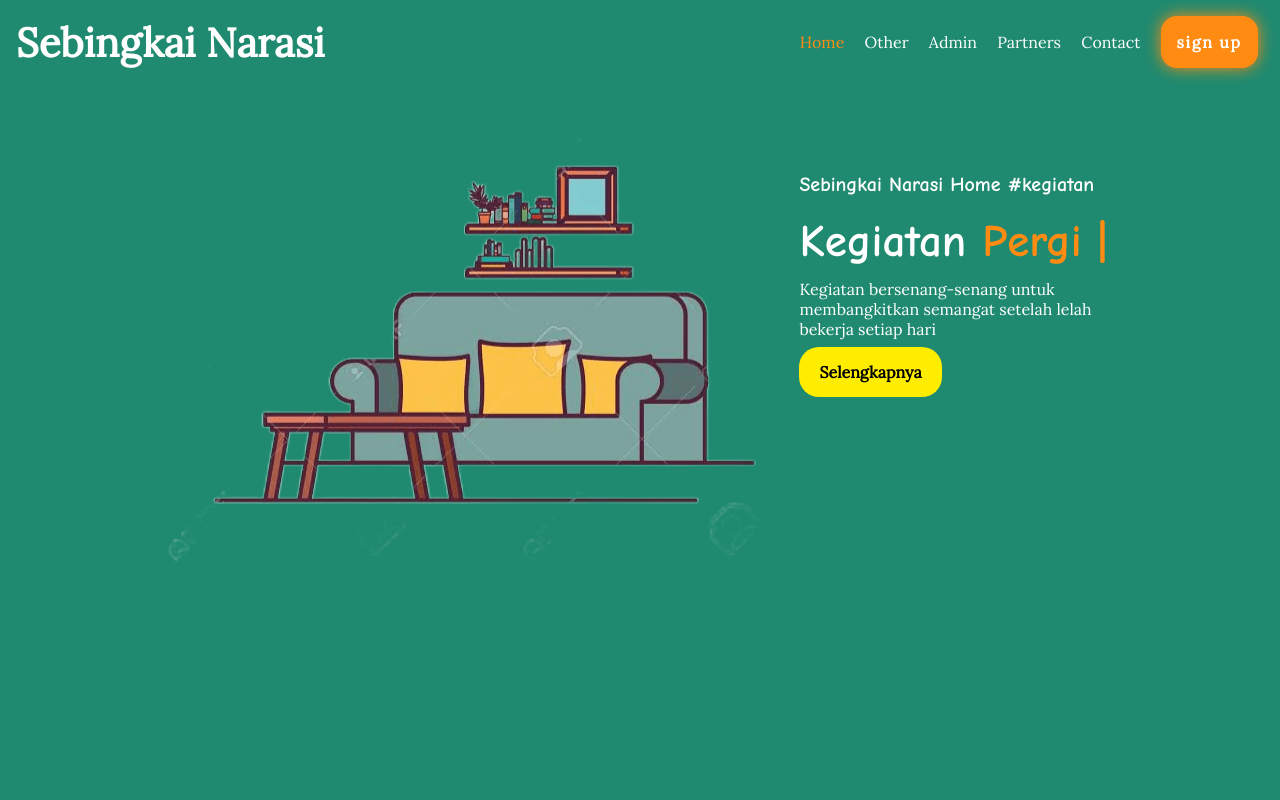
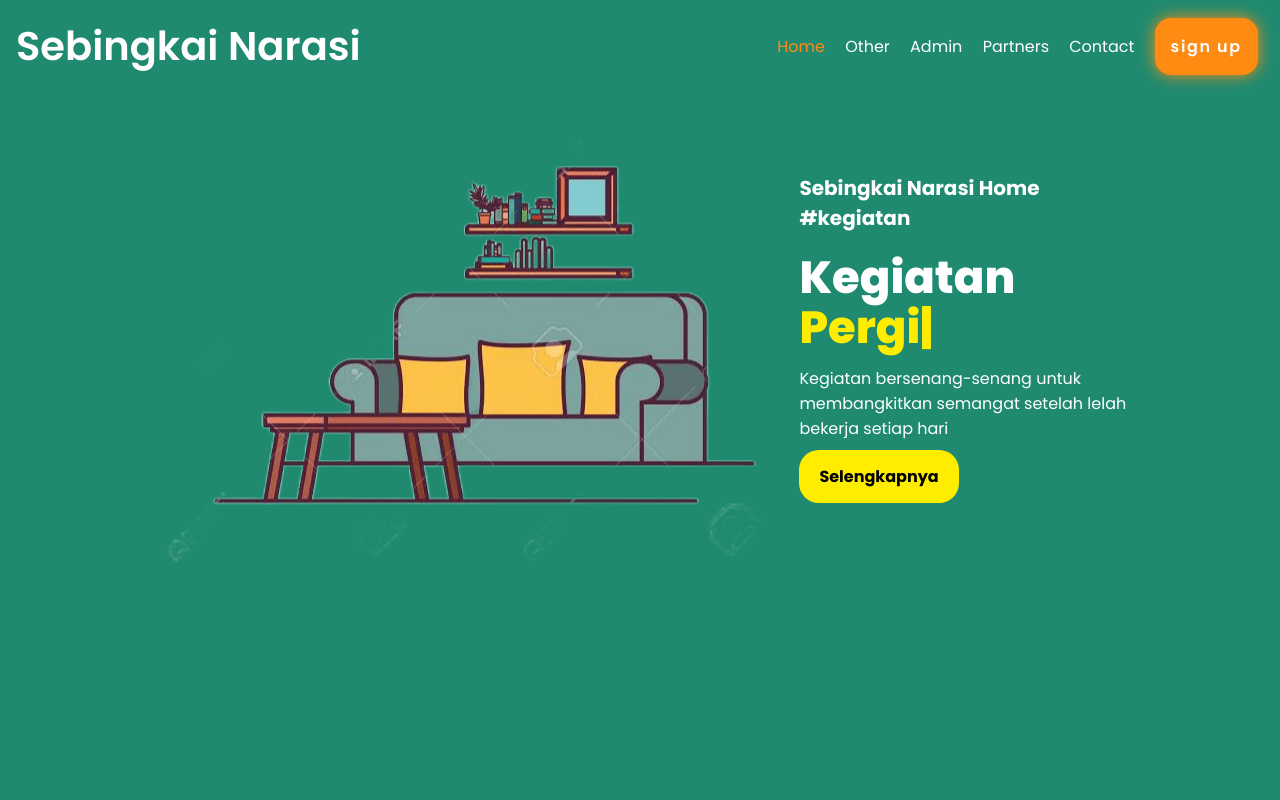
Before and after one commit to tyosuga/tyosuga.github.io, a plain HTML site: page index.html in a window 1280 px wide. Shown: the top 800 px of the page. Drawn offline with nearby package versions, Linux system fonts and the light colour scheme.

Commit message:
perubahan2

```diff
--- a/css/style.css
+++ b/css/style.css
@@ -1,4 +1,4 @@
- @import url('https://fonts.googleapis.com/css2?family=Lora&display=swap');
+@import url('https://fonts.googleapis.com/css2?family=Poppins:wght@300;400;500;600;700;800;900&display=swap');
 
 * {
   text-decoration: none;
@@ -20,7 +20,7 @@
 body {
   margin: 0px;
   padding: 0px;
-  font-family: 'Lora',serif;
+  font-family: 'Poppins',montserrat;
   background: var(--bg-color);
 }
 
@@ -85,7 +85,7 @@ body {
 }
 
 span {
-  color: var(--main-color);
+  color: #FFED00;
 }
 
 .wrapper {
@@ -132,12 +132,12 @@ section {
 .kolom .deskripsi {
   font-size: 20px;
   font-weight: bold;
-  font-family: 'comic sans ms';
+  /*font-family: 'comic sans ms';*/
   color: var(--text-color);
 }
 
 h2 {
-  font-family: 'comic sans ms';
+  /*font-family: 'comic sans ms';*/
   font-weight: 800;
   font-size: 45px;
   margin-bottom: 5px;
@@ -190,7 +190,7 @@ p {
 }
 
 .kartu-tutor p {
-  font-family: 'Comic Sans MS';
+  /*font-family: 'Comic Sans MS';*/
   font-weight: 800;
   font-size: 25px;
   text-align: center;
@@ -235,7 +235,7 @@ p {
 }
 
 h3 {
-  font-family: 'comic sans ms';
+  /*font-family: 'comic sans ms';*/
   font-weight: 800;
   font-size: 40px;
   margin: 0 20px 10px 20px ;
```
